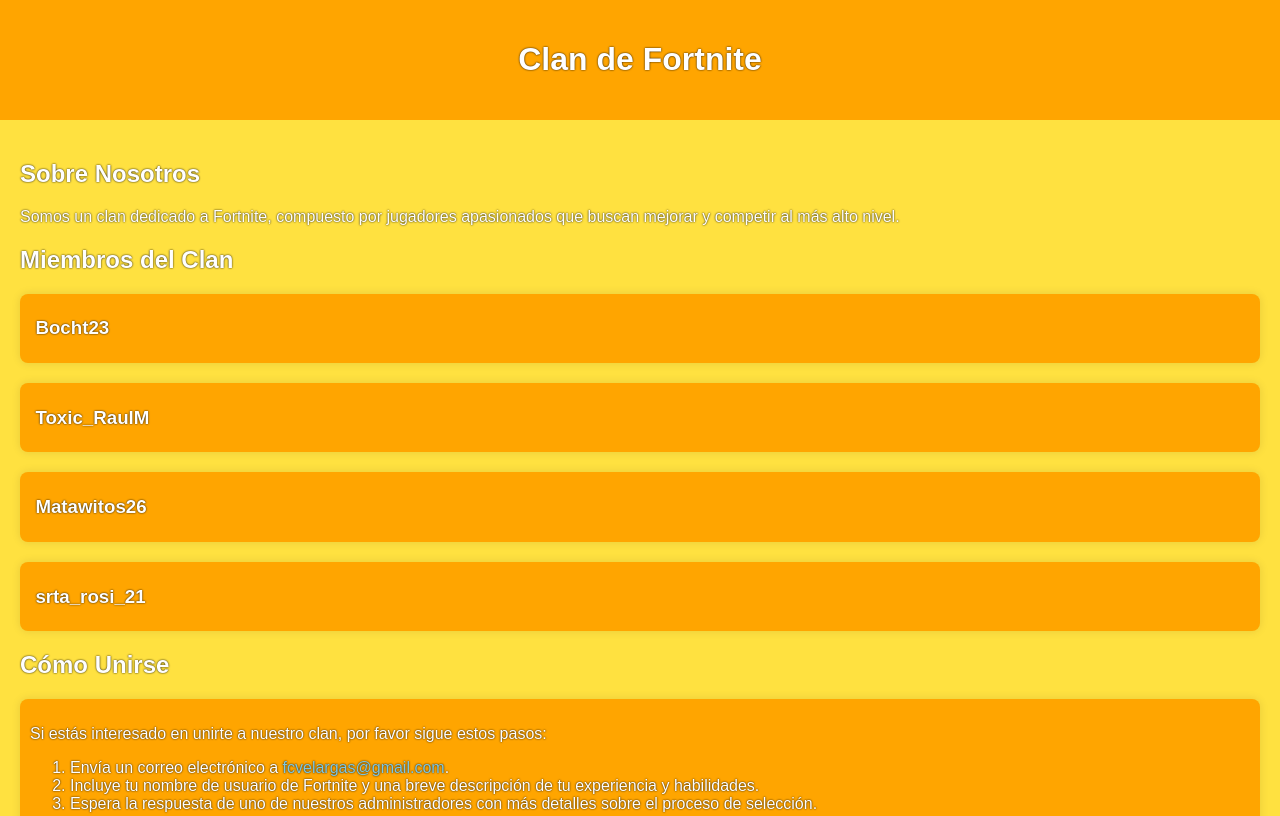
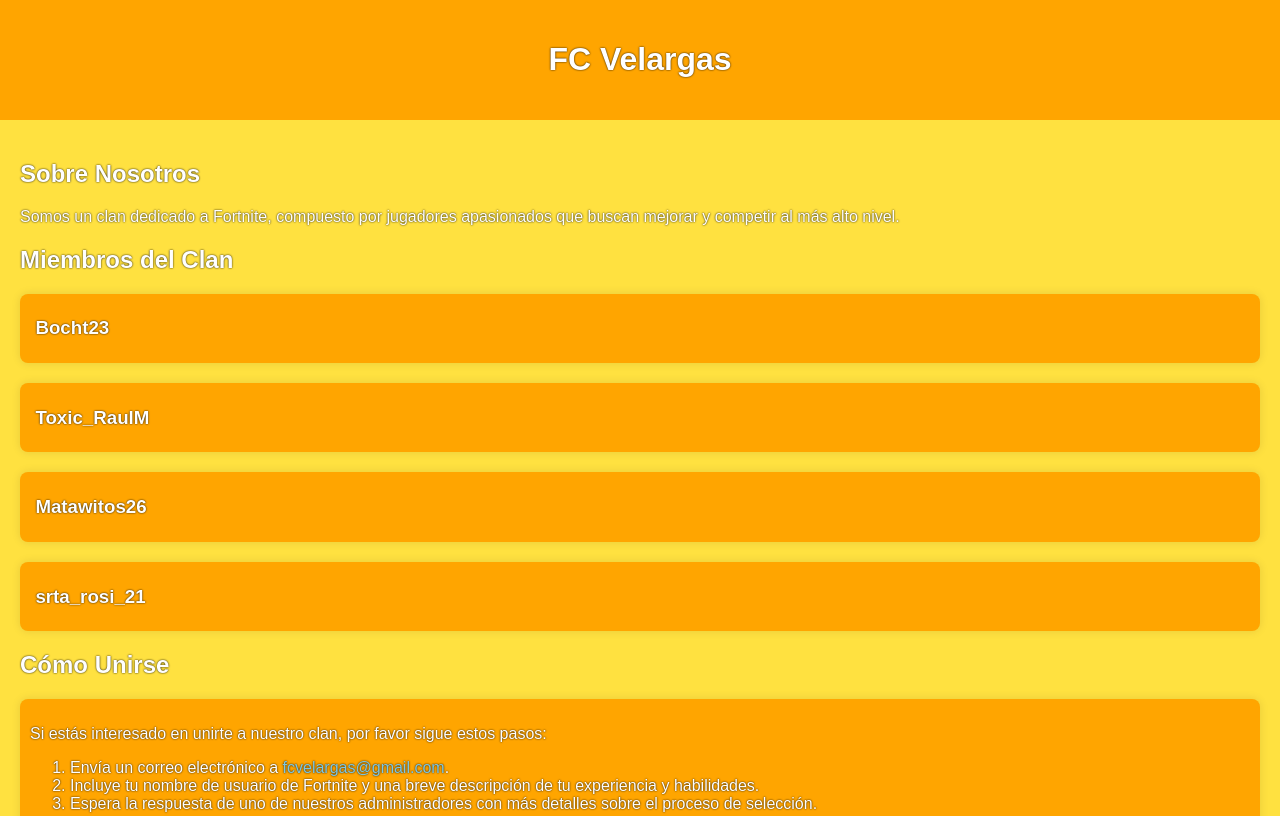
Before and after one commit to FCVelargas/Pagina, a plain HTML site: page index.html in a window 1280 px wide. Shown: the top 816 px of the page. Drawn offline with Linux system fonts and the light colour scheme.

Commit message:
Update index.html

```diff
--- a/index.html
+++ b/index.html
@@ -63,7 +63,7 @@
 </head>
 <body>
     <header>
-        <h1>Clan de Fortnite</h1>
+        <h1>FC Velargas</h1>
     </header>
     <main>
         <section>
```
